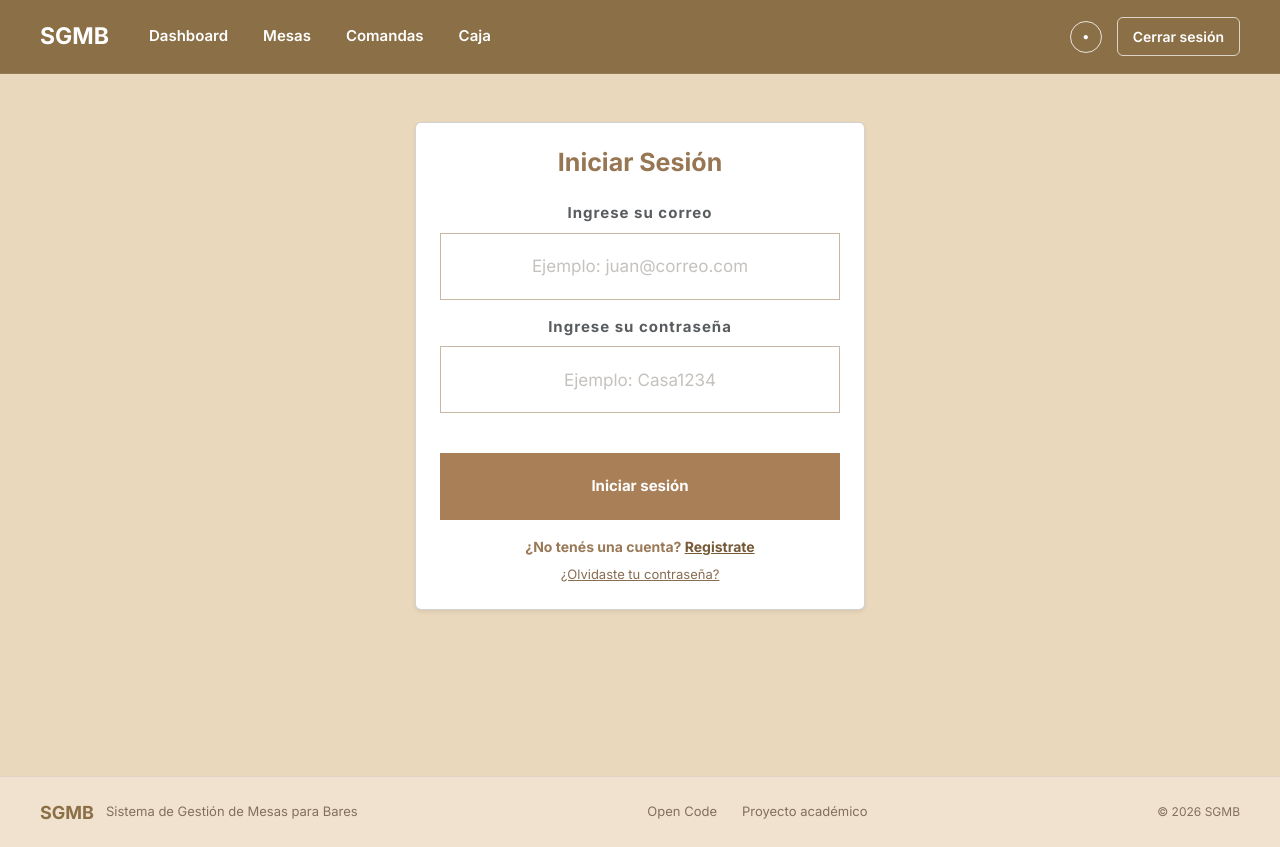
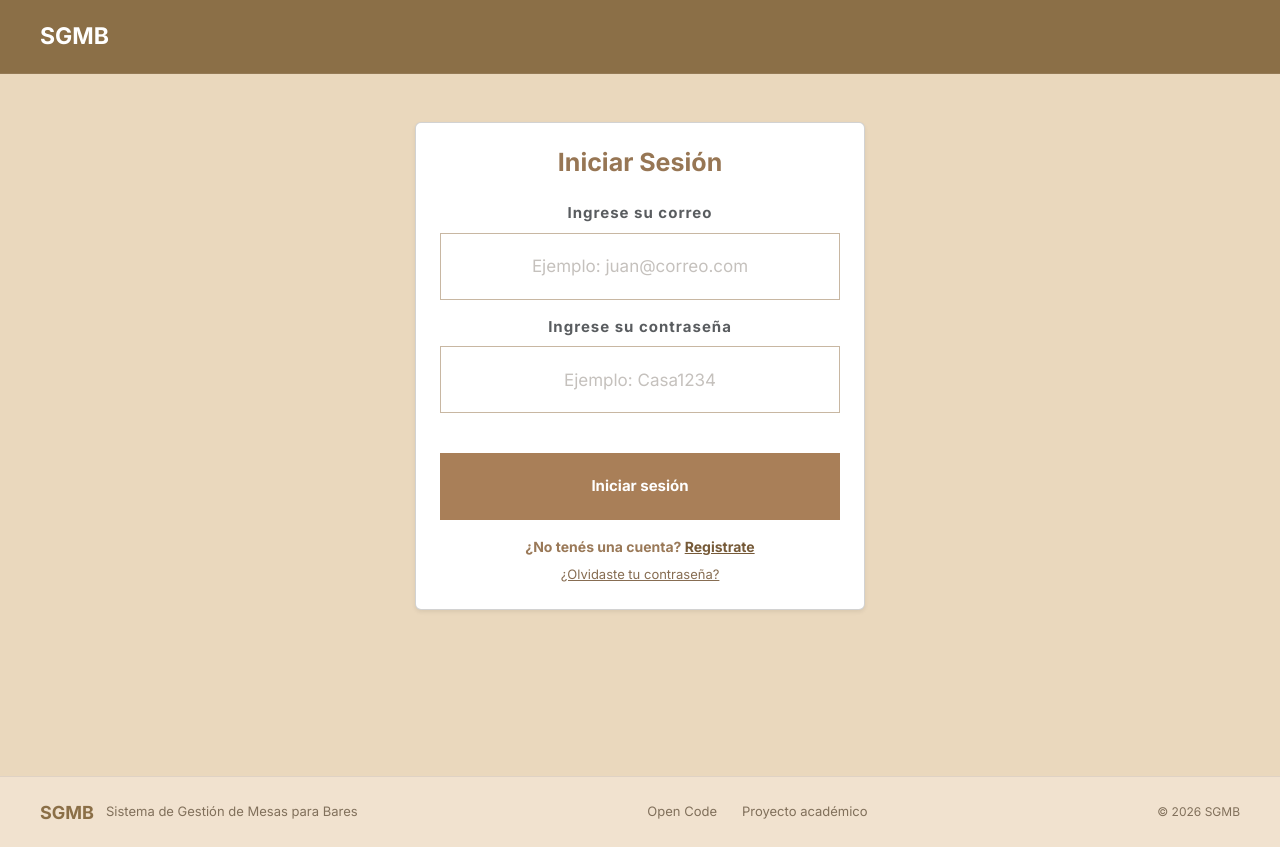
Before and after one commit to OpenCodeISPC/Sistema-de-Gestion-de-Mesas, an Angular app in the folder frontend/: page / in a window 1280 px wide. Built offline with nearby package versions, Linux system fonts and the light colour scheme.

Commit message:
Fix:oculto navbar para los usuarios que no estan logueados

```diff
--- a/frontend/src/app/layouts/navbar/navbar.html
+++ b/frontend/src/app/layouts/navbar/navbar.html
@@ -6,14 +6,16 @@
       <span></span><span></span><span></span>
     </button>
 
-    <div class="sgmb-navbar__links">
+    <!-- Oculta los links si no está logueado -->
+    <div class="sgmb-navbar__links" *ngIf="authService.isLoggedIn()">
       <a class="sgmb-navbar__link" routerLink="/dashboard">Dashboard</a>
       <a class="sgmb-navbar__link" routerLink="/mesas">Mesas</a>
       <a class="sgmb-navbar__link" routerLink="/comandas">Comandas</a>
       <a class="sgmb-navbar__link" routerLink="/caja">Caja</a>
     </div>
 
-    <div class="sgmb-navbar__user">
+    <!-- Oculta también el menú de usuario si no está logueado -->
+    <div class="sgmb-navbar__user" *ngIf="authService.isLoggedIn()">
       <span class="sgmb-navbar__user-icon" aria-hidden="true">●</span>
       <button class="sgmb-navbar__logout" type="button" (click)="logout()">Cerrar sesión</button>
     </div>
--- a/frontend/src/app/layouts/navbar/navbar.ts
+++ b/frontend/src/app/layouts/navbar/navbar.ts
@@ -3,7 +3,8 @@ import { CommonModule } from '@angular/common';
 import { RouterLink } from "@angular/router";
 import { AuthService } from '../../services/auth.service';
 
-declare const google: any
+declare const google: any;
+
 @Component({
   selector: 'app-navbar',
   imports: [CommonModule, RouterLink],
@@ -11,10 +12,10 @@ declare const google: any
   styleUrl: './navbar.css',
 })
 export class Navbar {
-  // 1. Inyectamos el Router de Angular
-  private authService = inject(AuthService)
+
+  public authService = inject(AuthService);
 
   logout(): void {
-    this.authService.logout()
+    this.authService.logout();
   }
 }
```
